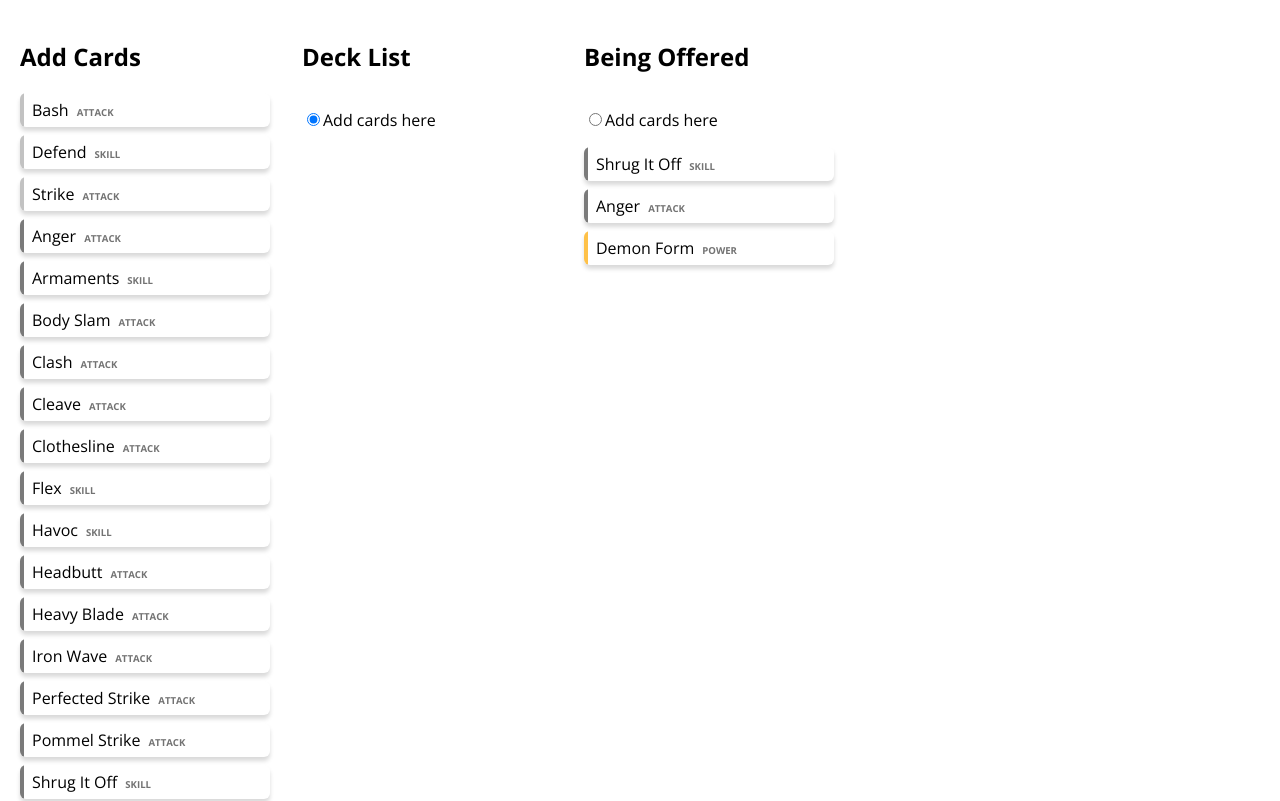
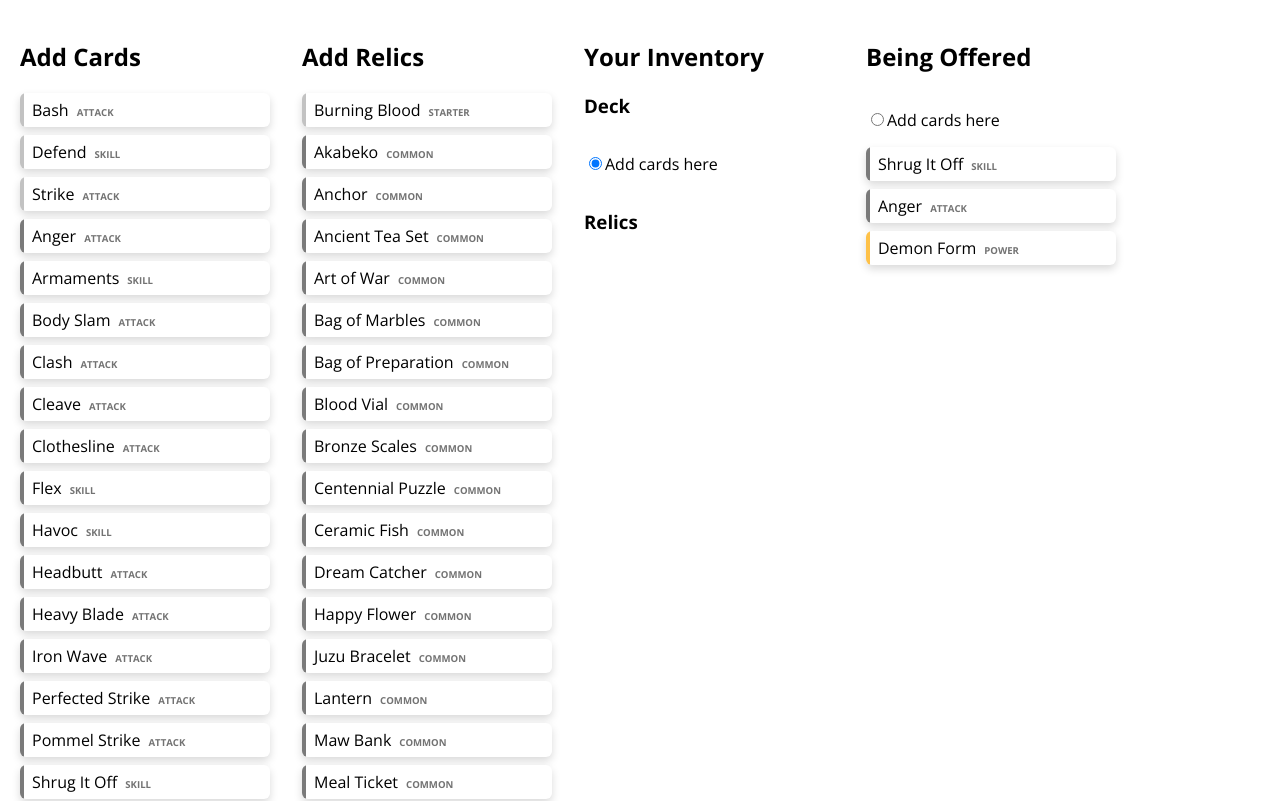
Before and after one commit to use/spirepicks, a Next.js app: page / in a window 1280 px wide. Shown: the top 801 px of the page. Built offline with nearby package versions, Linux system fonts and the light colour scheme.

Commit message:
Relics can be added and removed

```diff
--- a/pages/index.tsx
+++ b/pages/index.tsx
@@ -1,18 +1,14 @@
 // index.html
 import {useEffect, useState} from 'react';
 import { cardDb } from '../cards';
+import { relicDb } from '../relics';
 
 type CardData  = {
   name: string,
   type: string,
   rarity:
     // string,
-    'Basic' |
-    'Common' |
-    'Uncommon' |
-    'Rare' |
-    'Special' |
-    'Curse',
+    Rarity,
   cost: string,
   desc: string,
   desc_upgraded: string,
@@ -27,14 +23,26 @@ type CardData  = {
     'STATUS',
 }
 
+type RelicData = {
+  name: string,
+  rarity: Rarity,
+  char: CharName | "",
+  desc: string,
+  flavor: string,
+  cond: string,
+}
+
+type Rarity = 'Basic' | 'Common' | 'Uncommon' | 'Rare' | 'Special' | 'Curse';
 type CharName = 'IRONCLAD' | 'SILENT' | 'DEFECT' | 'WATCHER';
 
 type DeckList = string[]
+type RelicList = string[]
 
 type AddedCardTarget = 'DECK' | 'OFFER';
 
 export default function HomePage() {
   const [decklist, updateDecklist] = useState([]);
+  const [relicList, updateRelicList] = useState([]);
   const [offerList, updateOfferList] = useState(['Shrug It Off', 'Anger', 'Demon Form']);
   const [selectedChar, updateSelectedChar] = useState<CharName>('IRONCLAD');
   const [addedCardTarget, updateAddedCardTarget] = useState<AddedCardTarget>('DECK')
@@ -52,6 +60,15 @@ export default function HomePage() {
     }
   }
 
+  function addRelic(relicName: string) {
+    const relicData = relicDb.find((relic) => relic.name === relicName);
+    if (!relicData) {
+      console.error(`Can't find relic ${relicName}`);
+      return;
+    }
+    updateRelicList([...relicList, relicName]);
+  }
+
   function handleAddedCardTargetClick(newTarget: AddedCardTarget) {
     updateAddedCardTarget(newTarget);
   }
@@ -60,6 +77,12 @@ export default function HomePage() {
     const newList = [...decklist];
     newList.splice(index, 1);
     updateDecklist(newList);
+  }
+
+  function handleRelicListItemClick(relicName: string, index: number) {
+    const newList = [...relicList];
+    newList.splice(index, 1);
+    updateRelicList(newList);
   }
 
   function handleOfferListCardClick(card: string, index: number) {
@@ -73,7 +96,7 @@ export default function HomePage() {
       style={{
         display: "grid",
         gridGap: '2rem',
-        gridTemplateColumns: '250px 250px 250px',
+        gridTemplateColumns: '250px 250px 250px 250px',
         maxHeight: "90vh",
       }}
     >
@@ -84,12 +107,24 @@ export default function HomePage() {
         addedCardTarget={addedCardTarget}
         handleAddedCardTargetClick={handleAddedCardTargetClick}
       />
-      <DeckDisplay
-        decklist={decklist}
-        handleCardClick={handleDeckListCardClick}
-        handleAddCardsHereClick={() => updateAddedCardTarget('DECK')}
-        addCardsHere={addedCardTarget==='DECK'}
+      <RelicPicker
+        relicDb={relicDb as RelicData[]}
+        selectedChar={selectedChar}
+        handleClick={addRelic}
       />
+      <div>
+        <h2>Your Inventory</h2>
+        <DeckDisplay
+          decklist={decklist}
+          handleCardClick={handleDeckListCardClick}
+          handleAddCardsHereClick={() => updateAddedCardTarget('DECK')}
+          addCardsHere={addedCardTarget==='DECK'}
+        />
+        <RelicInventory
+          relicList={relicList}
+          handleItemClick={handleRelicListItemClick}
+        />
+      </div>
       <OfferDisplay
         offerList={offerList}
         handleCardClick={handleOfferListCardClick}
@@ -131,6 +166,37 @@ function CardPicker(props: {
   );
 }
 
+function RelicPicker(props: {
+  relicDb: RelicData[]
+  handleClick: (cardName: string) => void,
+  selectedChar: CharName,
+}) {
+  const relicsForChar = props.relicDb.filter((card) =>
+    card.char === props.selectedChar || card.char === ""
+  );
+  return (
+    <div>
+      <h2>Add Relics</h2>
+      <ul className="list-unstyled">
+        {relicsForChar.map((item, index) => (
+          <li
+            key={`${item.name}_${item.char}`}
+            style={{
+              marginBottom: '8px',
+            }}
+          >
+            <RelicListItem
+              handleClick={() => props.handleClick(item.name)}
+              itemName={item.name}
+              index={index}
+            />
+          </li>
+        ))}
+      </ul>
+    </div>
+  );
+}
+
 function DeckDisplay(props: {
   decklist: DeckList,
   handleCardClick,
@@ -139,7 +205,7 @@ function DeckDisplay(props: {
 }) {
   return (
     <div>
-      <h2>Deck List</h2>
+      <h3>Deck</h3>
       <CardsGoHerePicker
         handleClick={props.handleAddCardsHereClick}
         addCardsHere={props.addCardsHere}
@@ -154,6 +220,32 @@ function DeckDisplay(props: {
             <DeckListCard
               handleClick={props.handleCardClick}
               cardName={card}
+              index={index}
+            />
+          </li>
+        ))}
+      </ul>
+    </div>
+  );
+}
+
+function RelicInventory(props: {
+  relicList: RelicList,
+  handleItemClick,
+}) {
+  return (
+    <div>
+      <h3>Relics</h3>
+      <ul className="list-unstyled">
+        {props.relicList.map((itemName, index) => (
+          <li
+            style={{
+              marginBottom: '8px',
+            }}
+          >
+            <RelicListItem
+              handleClick={props.handleItemClick}
+              itemName={itemName}
               index={index}
             />
           </li>
@@ -191,6 +283,45 @@ function OfferDisplay(props: {
           </li>
         ))}
       </ul>
+    </div>
+  );
+}
+
+
+function RelicListItem(props: {
+  handleClick,
+  itemName: string,
+  index: number,
+}) {
+  const iteminfo: RelicData = (relicDb as RelicData[]).find(
+    (item) => item.name === props.itemName
+  );
+  return (
+    <div
+      onClick={() => props.handleClick(props.itemName, props.index)}
+      className='card'
+      style={{
+      }}
+    >
+      <div
+        className={`card--rarity-${iteminfo.rarity.toLowerCase()}`}
+        style={{
+          padding: '6px 8px',
+          display: 'flex',
+          alignItems: 'baseline'
+        }}
+      >
+        <div>{props.itemName}</div>
+        <div
+          style={{
+            fontSize: '.6rem',
+            color: 'hsl(0, 0%, 45%)',
+            fontWeight: 'bold',
+            textTransform: 'uppercase',
+            paddingLeft: '8px',
+          }}
+        >{iteminfo.rarity}</div>
+      </div>
     </div>
   );
 }
--- a/relics.ts
+++ b/relics.ts
@@ -1,4 +1,4 @@
-export let relicsDb = [
+export let relicDb = [
   {
     name: "Burning Blood",
     rarity: "Starter",
--- a/styles.scss
+++ b/styles.scss
@@ -5,9 +5,9 @@ body {
 }
 
 .card {
-  transition: .15s all ease;
+  // transition: .15s all ease;
   display: flex;
-  box-shadow: 0 4px 4px hsla(0, 0%, 0%, .15), 0 0 0 transparent;
+  box-shadow: 0 4px 8px hsla(0, 0%, 0%, .15), 0 0 0 transparent;
   flex-direction: column;
   background-color: white;
   border-radius: 6px;
@@ -16,12 +16,13 @@ body {
   cursor: pointer;
   &:hover {
     box-shadow:
-      0 4px 4px hsla(0, 0%, 0%, .15),
-      0 0 2px #333;
+      0 4px 8px hsla(0, 0%, 0%, .15),
+      0 0 3px 3px rgb(238, 151, 0);
   }
 }
 
-.card--rarity-basic {
+.card--rarity-basic,
+.card--rarity-starter {
   border-left: 4px solid hsl(0, 0%, 76%);
 }
 .card--rarity-common {
```
